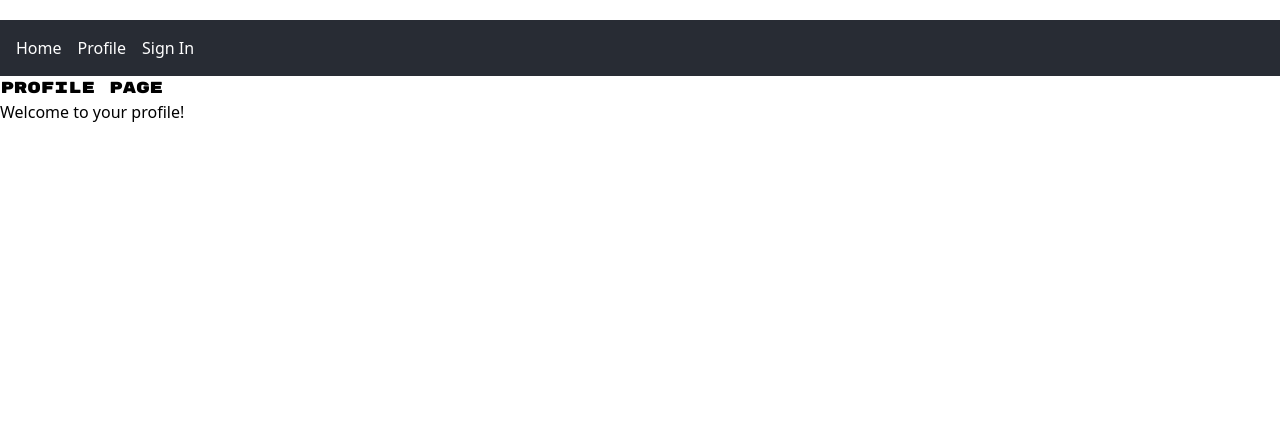
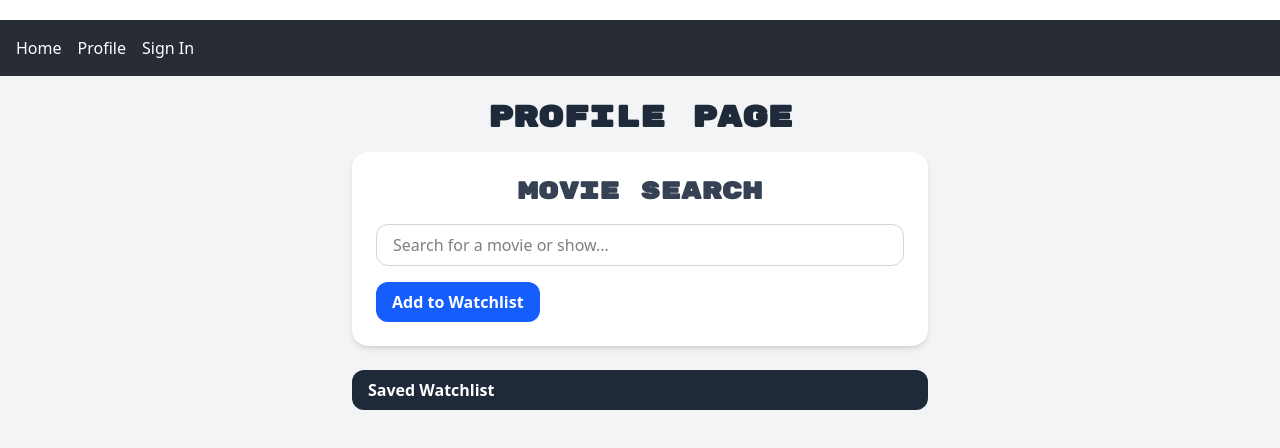
Before and after one commit to revengelmfao/MovieSquad, a React (Vite) app in the folder client/: page /profile in a window 1280 px wide. Shown: the top 448 px of the page. Built offline with nearby package versions, Linux system fonts and the light colour scheme.

Commit message:
Added base styling and components to Profile Page

```diff
--- a/client/src/components/Profile.tsx
+++ b/client/src/components/Profile.tsx
@@ -1,10 +1,93 @@
+import React, { useState, useEffect } from 'react';
+
 const Profile: React.FC = () => {
-    return (
-      <div>
-        <h1>Profile Page</h1>
-        <p>Welcome to your profile!</p>
-      </div>
-    );
+  const [search, setSearch] = useState('');
+  const [watchlist, setWatchlist] = useState<string[]>([]);
+  const [dropdownOpen, setDropdownOpen] = useState(false);
+
+  // Load watchlist from localStorage on mount
+  useEffect(() => {
+    const saved = localStorage.getItem('watchlist');
+    if (saved) {
+      setWatchlist(JSON.parse(saved));
+    }
+  }, []);
+
+  // Save watchlist to localStorage when it changes
+  useEffect(() => {
+    localStorage.setItem('watchlist', JSON.stringify(watchlist));
+  }, [watchlist]);
+
+  const handleWatchlistName = (e: React.ChangeEvent<HTMLInputElement>) => {
+    setSearch(e.target.value);
   };
 
-  export default Profile;
+  const handleAddToWatchlist = () => {
+    const trimmed = search.trim();
+    if (trimmed !== '' && !watchlist.includes(trimmed)) {
+      setWatchlist((prev) => [...prev, trimmed]);
+      setSearch('');
+    }
+  };
+
+  const toggleDropdown = () => {
+    setDropdownOpen(!dropdownOpen);
+  };
+
+  return (
+    <div className="min-h-screen bg-gray-100 p-6 flex flex-col items-center">
+      <h1 className="text-3xl font-bold text-gray-800 mb-4">Profile Page</h1>
+
+      <div className="w-full max-w-xl bg-white rounded-2xl shadow-md p-6 mb-6">
+        <h2 className="text-2xl font-semibold text-center text-gray-700 mb-4">Movie Search</h2>
+
+        <input
+          type="text"
+          placeholder="Search for a movie or show..."
+          value={search}
+          onChange={handleWatchlistName}
+          onKeyDown={(e) => e.key === 'Enter' && handleAddToWatchlist()}
+          className="w-full px-4 py-2 border border-gray-300 rounded-xl focus:outline-none focus:ring-2 focus:ring-blue-500 mb-4"
+        />
+
+        <div className="flex flex-col sm:flex-row gap-4">
+          <button
+            onClick={handleAddToWatchlist}
+            className="w-full sm:w-auto bg-blue-600 hover:bg-blue-700 text-white font-semibold py-2 px-4 rounded-xl transition duration-200"
+          >
+            Add to Watchlist
+          </button>
+
+        </div>
+      </div>
+
+      <div className="relative w-full max-w-xl">
+        <button
+          onClick={toggleDropdown}
+          className="w-full bg-gray-800 text-white py-2 px-4 rounded-xl text-left font-semibold hover:bg-gray-700 transition"
+        >
+          Saved Watchlist
+        </button>
+
+        {dropdownOpen && (
+          <ul className="absolute z-10 mt-2 w-full bg-white rounded-xl shadow-lg border border-gray-200 max-h-60 overflow-y-auto">
+            {watchlist.length === 0 ? (
+              <li className="px-4 py-2 text-gray-500 italic">No items added yet</li>
+            ) : (
+              watchlist.map((item, index) => (
+                <li
+                  key={index}
+                  className="px-4 py-2 hover:bg-blue-100 cursor-pointer border-b last:border-none"
+                >
+                  {item}
+                </li>
+              ))
+            )}
+          </ul>
+        )}
+      </div>
+    </div>
+  );
+};
+
+export default Profile;
```
